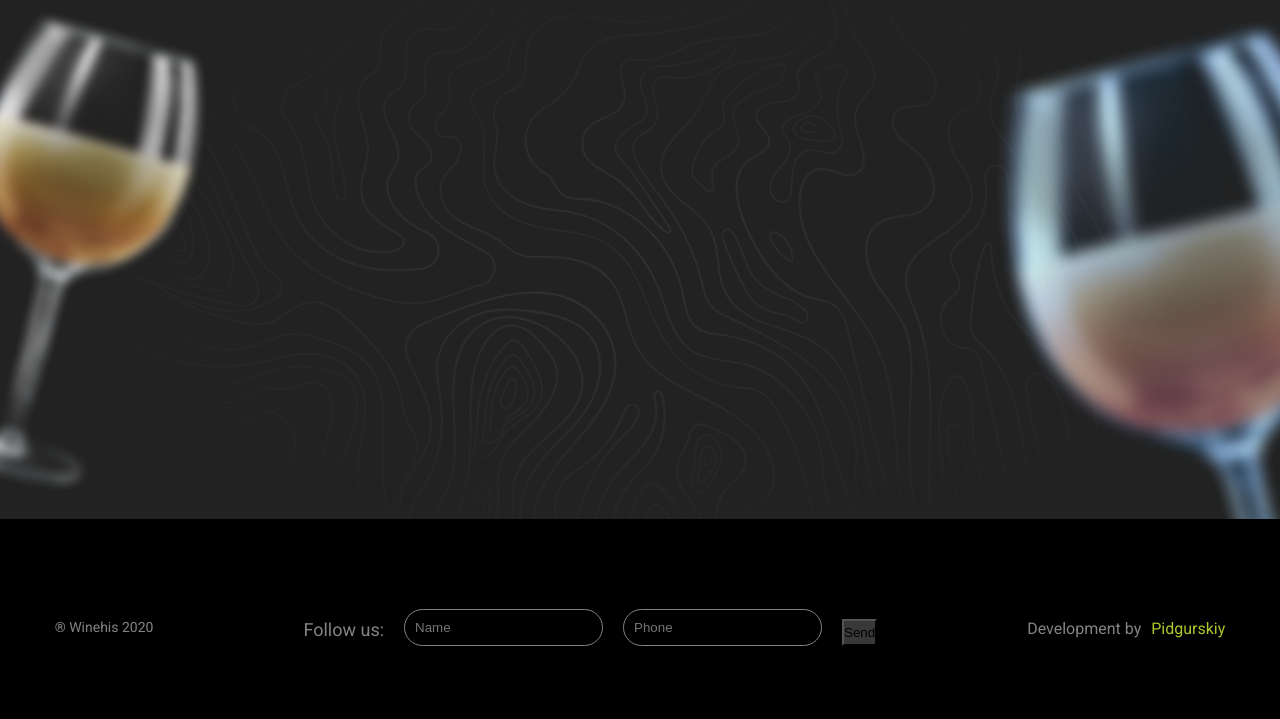
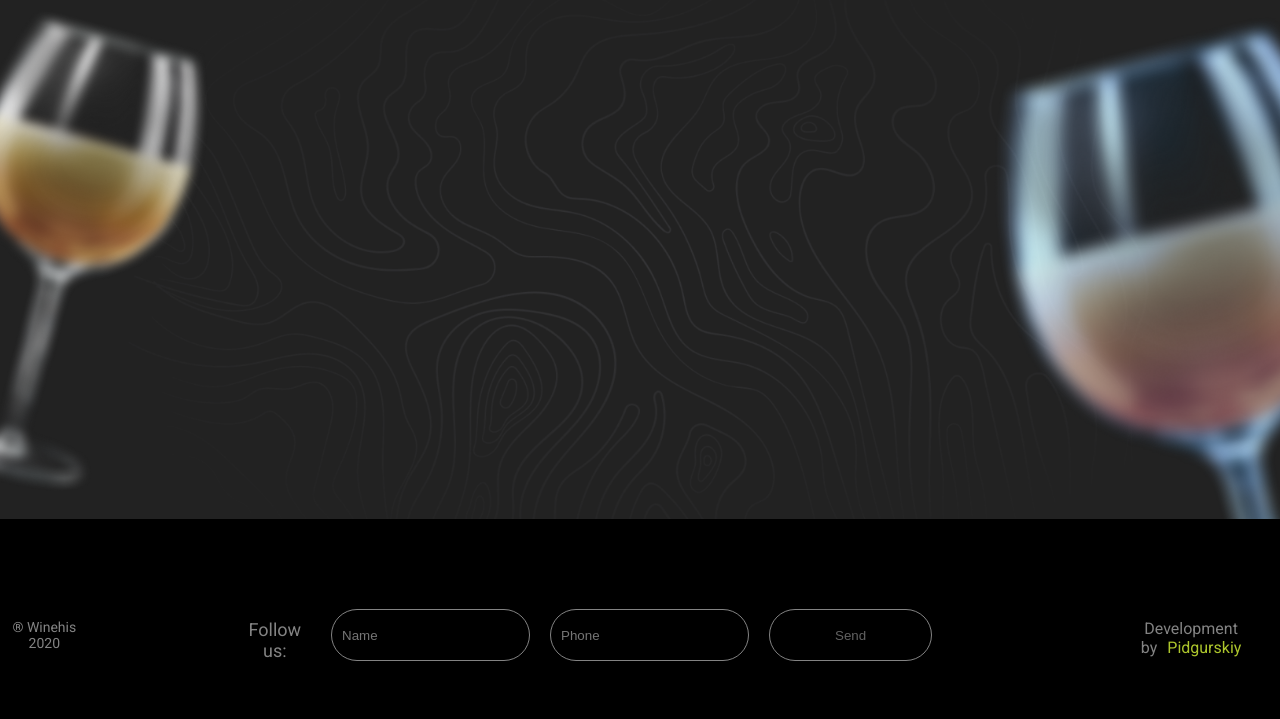
Before and after one commit to RPidgurskiy/Pidgurskiy, a PHP site: page / in a window 1280 px wide. Shown: the part 2608-3327 px from the top of the page. Run offline with PHP 8.4, Linux system fonts and the light colour scheme; some libraries are stand-ins or nearby versions.

Commit message:
Add files via upload

```diff
--- a/Mango/style.css
+++ b/Mango/style.css
@@ -484,7 +484,13 @@ input {
 }
 
 .sendmail {
-    background: #383838;
+    margin-right: 20px;
+    margin-top: -10px;
+    border: 1px solid #838383;
+    border-radius: 50px;
+    color: rgba(255, 255, 255, 0.384);
+    padding: 15px 65px 15px 65px;
+    background: transparent;
 }
 
 
```
